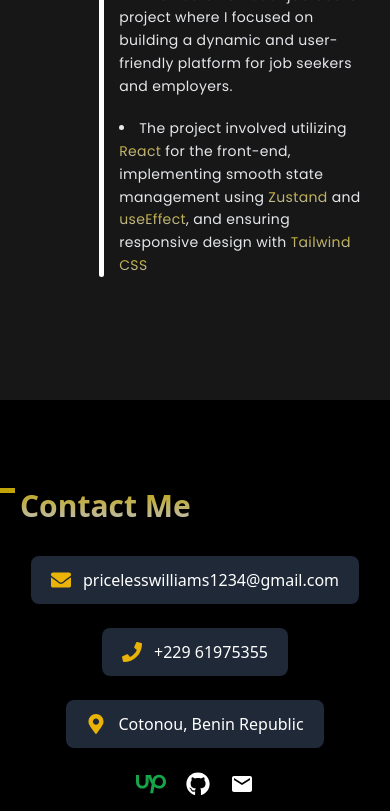
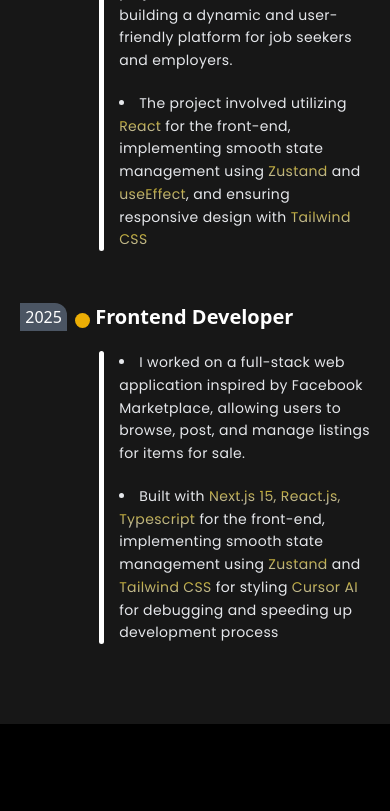
Before and after one commit to ChibuezeWilly/Portfolio1, a React (Vite) app: page / in a window 390 px wide. Shown: the part 5991-6802 px from the top of the page. Built offline with nearby package versions, Linux system fonts and the light colour scheme; a web font is replaced by a local one.

Commit message:
Added facebookmarketplace experience

```diff
--- a/src/components/Experience.jsx
+++ b/src/components/Experience.jsx
@@ -9,10 +9,10 @@
 		<div className="w-full h-auto pb-10 bg-neutral-900 mt-10" id="#experience">
 			<div className="pb-10 w-full px-5 lg:px-16 pt-5 ">
 				<h1 className="header font-bold text-3xl  text-white">Experience</h1>
-				<div className="grid grid-cols-1 md:grid-cols-2 place-items-center gap-10">
+				<div className="grid grid-cols-1 md:grid-cols-2 place-items-center gap-3">
 					{/* first */}
 					<div
-						className="mt-10 h-96 flex flex-row justify-evenly"
+						className="mt-10 h-auto flex flex-row justify-evenly"
 						data-aos="fade-right"
 						data-aos-delay="50"
 						data-aos-duration="1000"
@@ -47,7 +47,7 @@
 					</div>
 					{/* second */}
 					<div
-						className=" mt-10 h-96 flex flex-row justify-evenly"
+						className=" mt-10 h-auto flex flex-row justify-evenly"
 						data-aos="fade-left"
 						data-aos-delay="50"
 						data-aos-duration="1000"
@@ -79,6 +79,44 @@
 							</div>
 						</div>
 					</div>
+					{/* third */}
+					<div
+						className="h-auto flex flex-row justify-evenly mt-10"
+						data-aos="fade-left"
+						data-aos-delay="50"
+						data-aos-duration="1000"
+						data-aos-easing="ease-in-out"
+						data-aos-once="true"
+						data-aos-anchor-placement="top-center">
+						<div className="bg-gray-600 h-7 w-14 rounded-tr-xl flex justify-center items-center">
+							<p className="text-white">2025</p>
+						</div>
+						<div className="left w-full ml-2">
+							<h1 className="first text-white font-bold text-xl md:text-2xl ml-5 md:ml-10">
+								Frontend Developer
+							</h1>
+							<div className="second ml-6" style={{ fontFamily: "Poppins" }}>
+								<li className="text-gray-200 ml-5 text-wrap leading-relaxed tracking-wide text-sm mt-5">
+									I worked on a full-stack web application inspired by Facebook
+									Marketplace, allowing users to browse, post, and manage
+									listings for items for sale.{" "}
+								</li>
+								<li className="text-gray-200 ml-5 text-wrap leading-relaxed tracking-wide text-sm mt-5">
+									{" "}
+									Built with  {""}
+									 <span className="header">
+										Next.js 15, React.js, Typescript
+									</span>{" "}
+									for the front-end, implementing smooth state management using{" "}
+									<span className="header">Zustand</span> and{" "}
+									<span className="header">Tailwind CSS </span>
+									for styling {""}
+									 <span className="header">Cursor AI </span>
+									for debugging and speeding up development process
+								</li>
+							</div>
+						</div>
+					</div>
 				</div>
 			</div>
 		</div>
```
